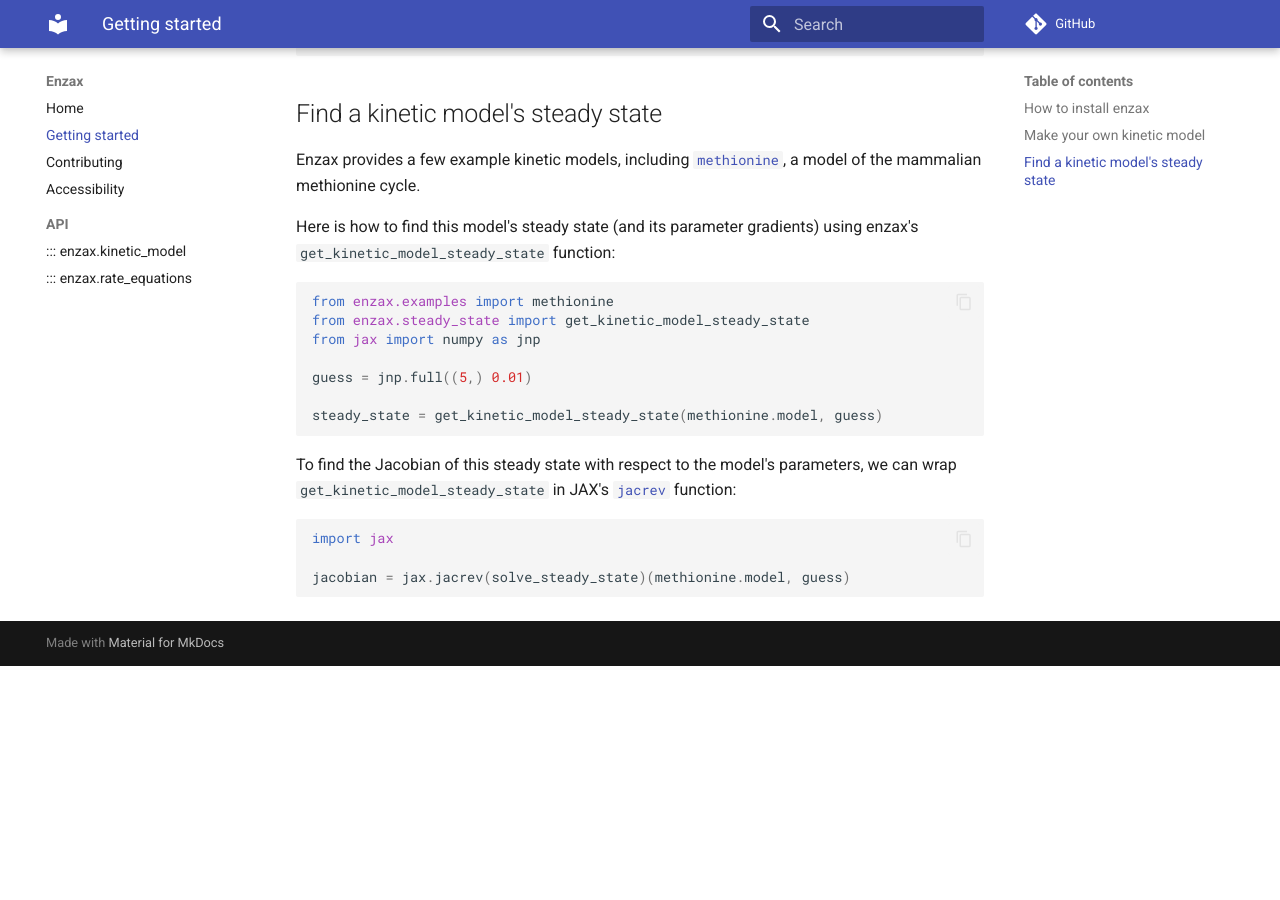
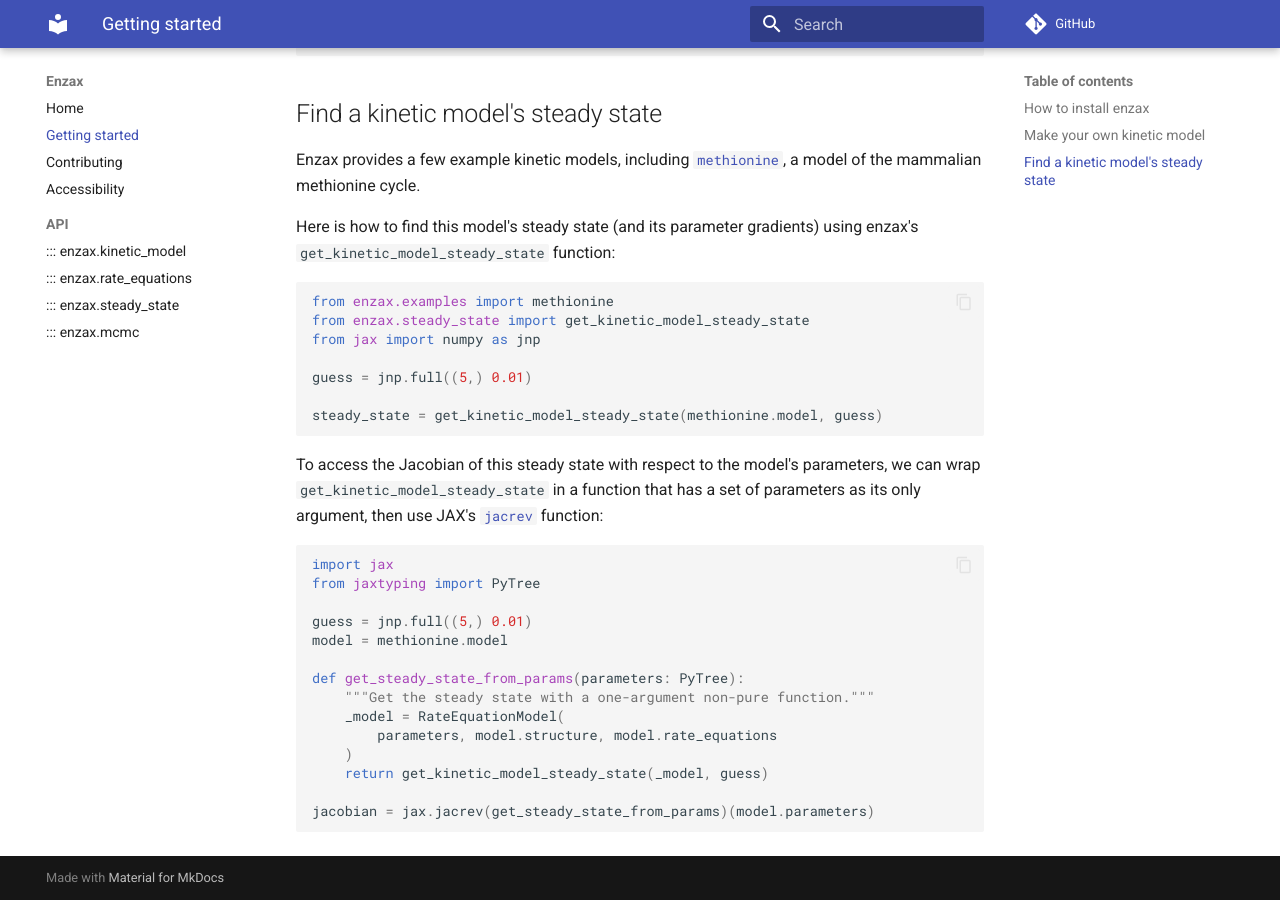
Before and after one commit to dtu-qmcm/enzax, an MkDocs documentation site: the page built from docs/getting_started.md, in a window 1280 px wide and 900 px high, scrolled down 3067 px. Built offline with MkDocs 1.6.1 and Material for MkDocs 9.7.7, drawn with Linux system fonts in a browser that asks for light colours; comment, search, counter and statistics services are not loaded; before the commit the page ends 3733 px from its top, so only the background shows below that.

Commit message:
update documentation

````diff
--- a/docs/getting_started.md
+++ b/docs/getting_started.md
@@ -170,10 +170,21 @@ guess = jnp.full((5,) 0.01)
 steady_state = get_kinetic_model_steady_state(methionine.model, guess)
 ```
 
-To find the Jacobian of this steady state with respect to the model's parameters, we can wrap `get_kinetic_model_steady_state` in JAX's [`jacrev`](https://jax.readthedocs.io/en/latest/_autosummary/jax.jacrev.html) function:
+To access the Jacobian of this steady state with respect to the model's parameters, we can wrap `get_kinetic_model_steady_state` in a function that has a set of parameters as its only argument, then use JAX's [`jacrev`](https://jax.readthedocs.io/en/latest/_autosummary/jax.jacrev.html) function:
 
 ```python
 import jax
+from jaxtyping import PyTree
 
-jacobian = jax.jacrev(solve_steady_state)(methionine.model, guess)
+guess = jnp.full((5,) 0.01)
+model = methionine.model
+
+def get_steady_state_from_params(parameters: PyTree):
+    """Get the steady state with a one-argument non-pure function."""
+    _model = RateEquationModel(
+        parameters, model.structure, model.rate_equations
+    )
+    return get_kinetic_model_steady_state(_model, guess)
+
+jacobian = jax.jacrev(get_steady_state_from_params)(model.parameters)
 ```
--- a/mkdocs.yml
+++ b/mkdocs.yml
@@ -44,3 +44,5 @@ nav:
   - API:
     - 'api/kinetic_model.md'
     - 'api/rate_equations.md'
+    - 'api/steady_state.md'
+    - 'api/mcmc.md'
````
Also changed, not shown: README.md (+14 -8 lines), docs/api/mcmc.md (added, +13 -0 lines), docs/api/steady_state.md (added, +7 -0 lines), 2 other files.
